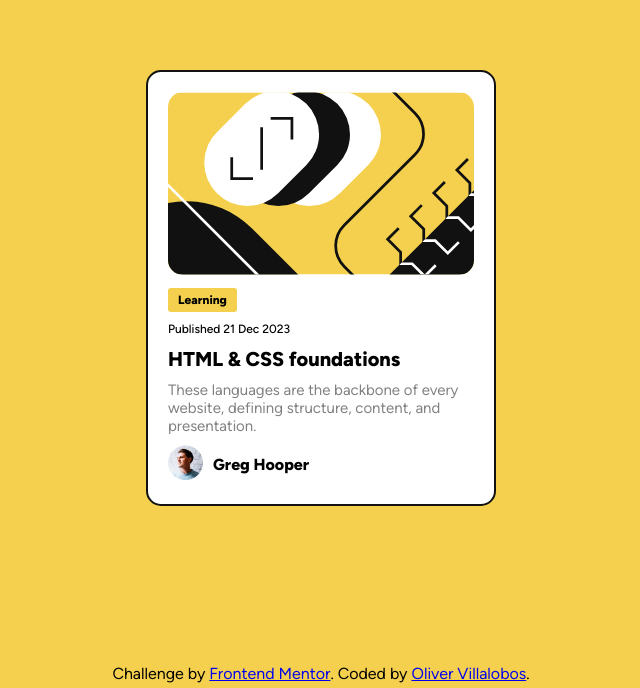
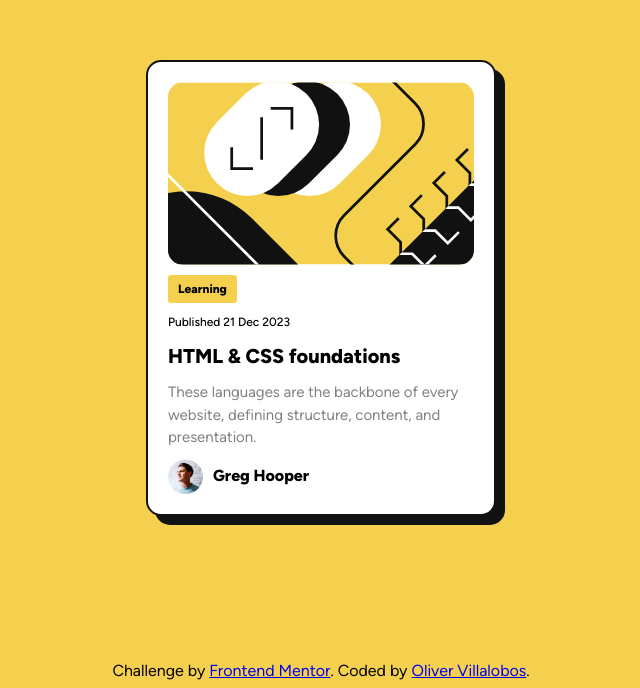
Before and after one commit to olivervillalobos/Blog-Card, a plain HTML site: page index.html in a window 1280 px wide. Shown: the part 112-800 px from the top of the page, without its empty margins (319-959 px from the left). Drawn offline with Linux system fonts and the light colour scheme.

Commit message:
Se termino lol

```diff
--- a/SASS/_body.scss
+++ b/SASS/_body.scss
@@ -1,8 +1,10 @@
-body{
+body
+{
+    font-family: 'Figtree';
     background-color: $primary-yellow;
     display: flex;
     flex-direction: column;
     justify-content: center;
     align-items: center;
-    height: 100vh;
+    min-height: 100vh;
 }
--- a/SASS/_card.scss
+++ b/SASS/_card.scss
@@ -1,79 +1,54 @@
-.card{
+.card {
   background-color: $neutral-white;
-    width: 350px;
+  max-width: 21.875rem;
   padding: $space-20px;
   display: flex;
   flex-direction: column;
-    align-items: center;
+  align-items: flex-start;
   justify-content: center;
-    gap: 10px;
-    border-radius: 15px;
-    border: 2px solid $neutral-black;
-    .card_image{
-        width: $width-100per;
-        img{
+  gap: 0.625rem;
+  border-radius: 0.938rem;
+  border: 0.125rem solid $neutral-black;
+  box-shadow: 0.563rem 0.563rem 0 0 $neutral-black;
+  .card_image {
     width: $width-100per;
     height: auto;
-            border-radius: 15px;
+    border-radius: 0.938rem;
   }
-    }
-    .card_status{
-        width: $width-100per;
-        span{
+  .card_status {
     font-weight: $font-weight-800;
     font-size: $span-size;
     background-color: $primary-yellow;
-            padding: 5px 10px;
-            border-radius: 3px;
+    padding: 0.313rem 0.625rem;
+    border-radius: 0.188rem;
   }
-    }
-    .card_date{
+  .card_date {
     width: $width-100per;
-        span{
     font-size: $span-size;
     font-weight: $font-weight-500;
   }
-    }
-    .card_title{
+  .card_title {
     width: $width-100per;
-        h1{
     font-size: $title-size;
     font-weight: $font-weight-800;
   }
-    }
-    .card_description{
+  .card_description {
     width: $width-100per;
-        p{
-            font-size: 15px;
+    font-size: 0.938rem;
     color: $neutral-grey;
   }
-    }
-    .card_teacher{
+  .card_teacher {
     width: $width-100per;
     display: flex;
     align-items: center;
-        gap: 10px;
-        .card_teacher_image{
-            img{
-                height: 35px;
-                width: 35px;
+    gap: 0.625rem;
+    .card_teacher_image {
+      height: 2.188rem;
+      width: 2.188rem;
     }
-        }
-        .card_teacher_name{
-            span{
+    .card_teacher_name {
       font-size: $paragraph-size;
       font-weight: 800;
     }
   }
 }
-}
-.card:hover{
-    transition: all 0.5s;
-    box-shadow: 9px 9px 0px 0px $neutral-black;
-    scale: 1.05;
-}
-.card:not(:hover){
-    transition: all 0.5s;
-    box-shadow: 0px 0px 0px 0px $neutral-black;
-    scale: 1;
-}
--- a/SASS/_footer.scss
+++ b/SASS/_footer.scss
@@ -1,10 +1,10 @@
-.attribution{
-    position:absolute;
-    bottom: 0;
-    margin-bottom: 5px;
-}
-@media (max-height: 483px){
+footer{
+    display: flex;
+    align-items: center;
+    justify-content: center;
     .attribution{
-        display: none;
+        position:absolute;
+        bottom: 0;
+        margin-bottom: 0.313rem;
     }
 }
--- a/SASS/_reset.scss
+++ b/SASS/_reset.scss
@@ -1,12 +1,46 @@
-html{
+/*
+  1. Use a more-intuitive box-sizing model.
+*/
+*, *::before, *::after {
     box-sizing: border-box;
-}
-
-*,
-*::after,
-*::before{
-    box-sizing: inherit;
-    padding: 0;
+  }
+  /*
+    2. Remove default margin
+  */
+  * {
     margin: 0;
-    font-family: 'Figtree';
-}
+  }
+  /*
+    Typographic tweaks!
+    3. Add accessible line-height
+    4. Improve text rendering
+  */
+  body {
+    line-height: 1.5;
+    -webkit-font-smoothing: antialiased;
+  }
+  /*
+    5. Improve media defaults
+  */
+  img, picture, video, canvas, svg {
+    display: block;
+    max-width: 100%;
+  }
+  /*
+    6. Remove built-in form typography styles
+  */
+  input, button, textarea, select {
+    font: inherit;
+  }
+  /*
+    7. Avoid text overflows
+  */
+  p, h1, h2, h3, h4, h5, h6 {
+    overflow-wrap: break-word;
+  }
+  /*
+    8. Create a root stacking context
+  */
+  #root, #__next {
+    isolation: isolate;
+  }
--- a/SASS/_variables.scss
+++ b/SASS/_variables.scss
@@ -2,10 +2,10 @@ $primary-yellow: hsl(47,88%,63%);
 $neutral-white: hsl(0, 0%, 100%);
 $neutral-grey: hsl(0, 0%, 50%);
 $neutral-black: hsl(0, 0%, 7%);
-$paragraph-size: 16px;
-$title-size: 20px;
-$span-size: 12px;
+$paragraph-size: 1rem;
+$title-size: 1.25rem;
+$span-size: 0.75rem;
 $font-weight-500: 500;
 $font-weight-800: 800;
 $width-100per: 100%;
-$space-20px: 20px;
+$space-20px: 1.25rem;
--- a/index.html
+++ b/index.html
@@ -1,41 +1,55 @@
 <!DOCTYPE html>
 <html lang="en">
   <head>
-  <meta charset="UTF-8">
-  <meta name="viewport" content="width=device-width, initial-scale=1.0"> <!-- displays site properly based on user's device -->
-  <link rel="icon" type="image/png" sizes="32x32" href="./assets/images/favicon-32x32.png">
-  <link rel="stylesheet" href="./CSS/styles.css">
+    <meta charset="UTF-8" />
+    <meta name="viewport" content="width=device-width, initial-scale=1.0" />
+    <!-- displays site properly based on user's device -->
+    <link
+      rel="icon"
+      type="image/png"
+      sizes="32x32"
+      href="./assets/images/favicon-32x32.png"
+    />
+    <link rel="stylesheet" href="./CSS/styles.css" />
     <title>Frontend Mentor | Blog preview card</title>
   </head>
   <body>
-  <div class="card">
-    <section class="card_image">
-      <img src="./assets/images/illustration-article.svg" alt="Course image">
-    </section>
-    <section class="card_status">
-      <span>Learning</span>
-    </section>
-    <section class="card_date">
-      <span>Published 21 Dec 2023</span>
-    </section>
-    <section class="card_title">
-      <h1>HTML & CSS foundations</h1>
-    </section>
-    <section class="card_description">
-      <p>These languages are the backbone of every website, defining structure, content, and presentation.</p>
-    </section>
-    <section class="card_teacher">
-      <div class="card_teacher_image">
-        <img src="./assets/images/image-avatar.webp" alt="Teacher Image">
-      </div>
-      <div class="card_teacher_name">
-        <span>Greg Hooper</span>
+    <main>
+      <section class="card">
+        <img
+          class="card_image"
+          src="./assets/images/illustration-article.svg"
+          alt="Course image"
+        />
+        <p class="card_status">Learning</p>
+        <p class="card_date">
+          Published <time datetime="2023-12-21">21 Dec 2023</time>
+        </p>
+        <h2 class="card_title">HTML & CSS foundations</h2>
+        <p class="card_description">
+          These languages are the backbone of every website, defining structure,
+          content, and presentation.
+        </p>
+        <div class="card_teacher">
+          <img
+            class="card_teacher_image"
+            src="./assets/images/image-avatar.webp"
+            alt="Professor Greg Hooper, Instructor at FrontEndAcdemy"
+          />
+          <p class="card_teacher_name">Greg Hooper</p>
         </div>
       </section>
+    </main>
+    <footer>
+      <div class="attribution">
+        Challenge by
+        <a href="https://www.frontendmentor.io?ref=challenge" target="_blank"
+          >Frontend Mentor</a
+        >. Coded by
+        <a href="https://github.com/olivervillalobos" target="_blank"
+          >Oliver Villalobos</a
+        >.
       </div>
-  <div class="attribution">
-    Challenge by <a href="https://www.frontendmentor.io?ref=challenge" target="_blank">Frontend Mentor</a>.
-    Coded by <a href="https://github.com/olivervillalobos" target="_blank">Oliver Villalobos</a>.
-  </div>
+    </footer>
   </body>
 </html>
```
Also changed, not shown: CSS/styles.css, 1 other file. Lines whose indentation alone changed are shown as unchanged.
